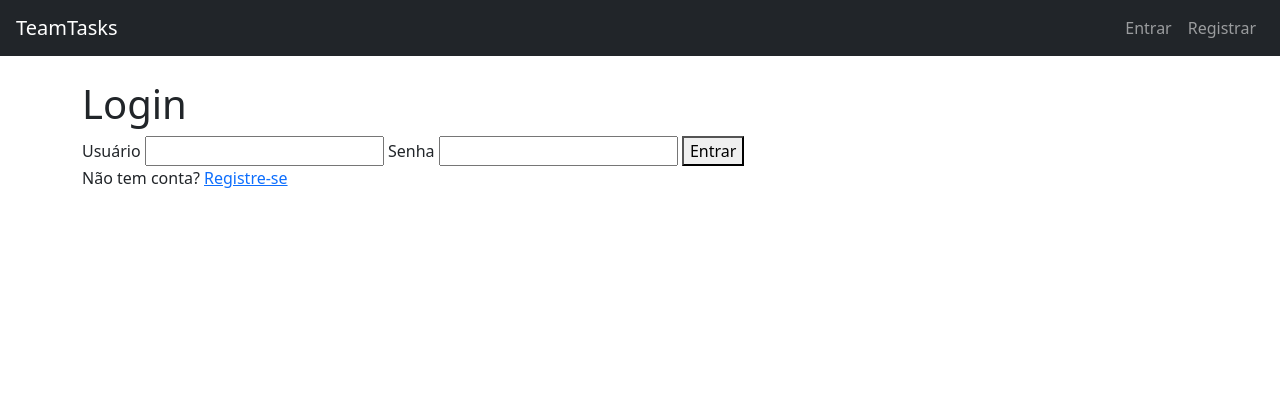
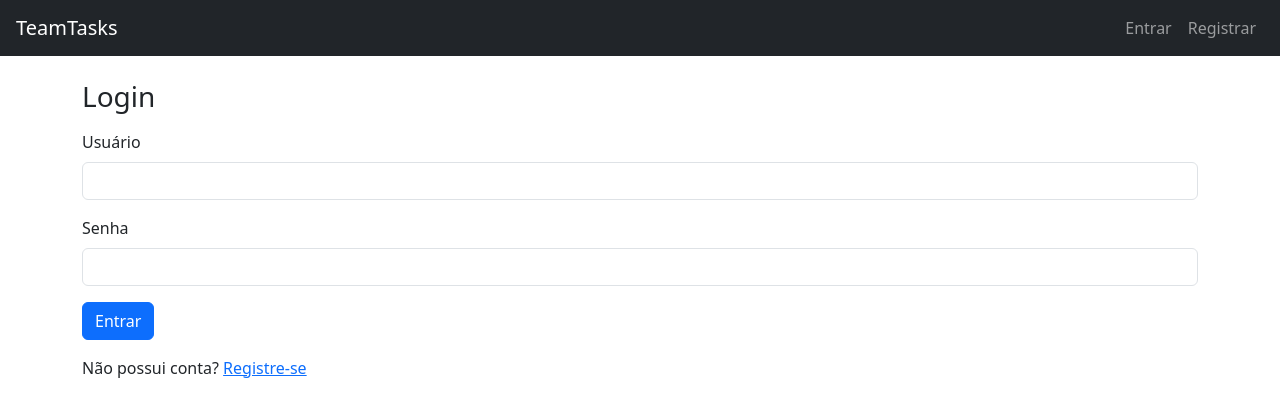
Before and after one commit to mee-bit-0/Gerenciador-coletivo-de-tarefas, a Flask app: page /login in a window 1280 px wide. Shown: the top 417 px of the page. Run offline with Flask 3, Linux system fonts and the light colour scheme.

Commit message:
login atualizado

```diff
--- a/team_task_manager/templates/login.html
+++ b/team_task_manager/templates/login.html
@@ -3,17 +3,21 @@
 {% block title %}Login{% endblock %}
 
 {% block content %}
-<h1>Login</h1>
+<div class="form-narrow">
+    <h1 class="h3 mb-3">Login</h1>
 
-<form method="POST">
-    <label for="username">Usuário</label>
-    <input type="text" id="username" name="username" required>
+    <form method="POST">
+        <div class="mb-3">
+            <label for="username" class="form-label">Usuário</label>
+            <input type="text" id="username" name="username" class="form-control" required>
+        </div>
+        <div class="mb-3">
+            <label for="password" class="form-label">Senha</label>
+            <input type="password" id="password" name="password" class="form-control" required>
+        </div>
+        <button type="submit" class="btn btn-primary">Entrar</button>
+    </form>
 
-    <label for="password">Senha</label>
-    <input type="password" id="password" name="password" required>
-
-    <button type="submit">Entrar</button>
-</form>
-
-<p>Não tem conta? <a href="{{ url_for('register') }}">Registre-se</a></p>
+    <p class="mt-3">Não possui conta? <a href="{{ url_for('register') }}">Registre-se</a></p>
+</div>
 {% endblock %}
```
